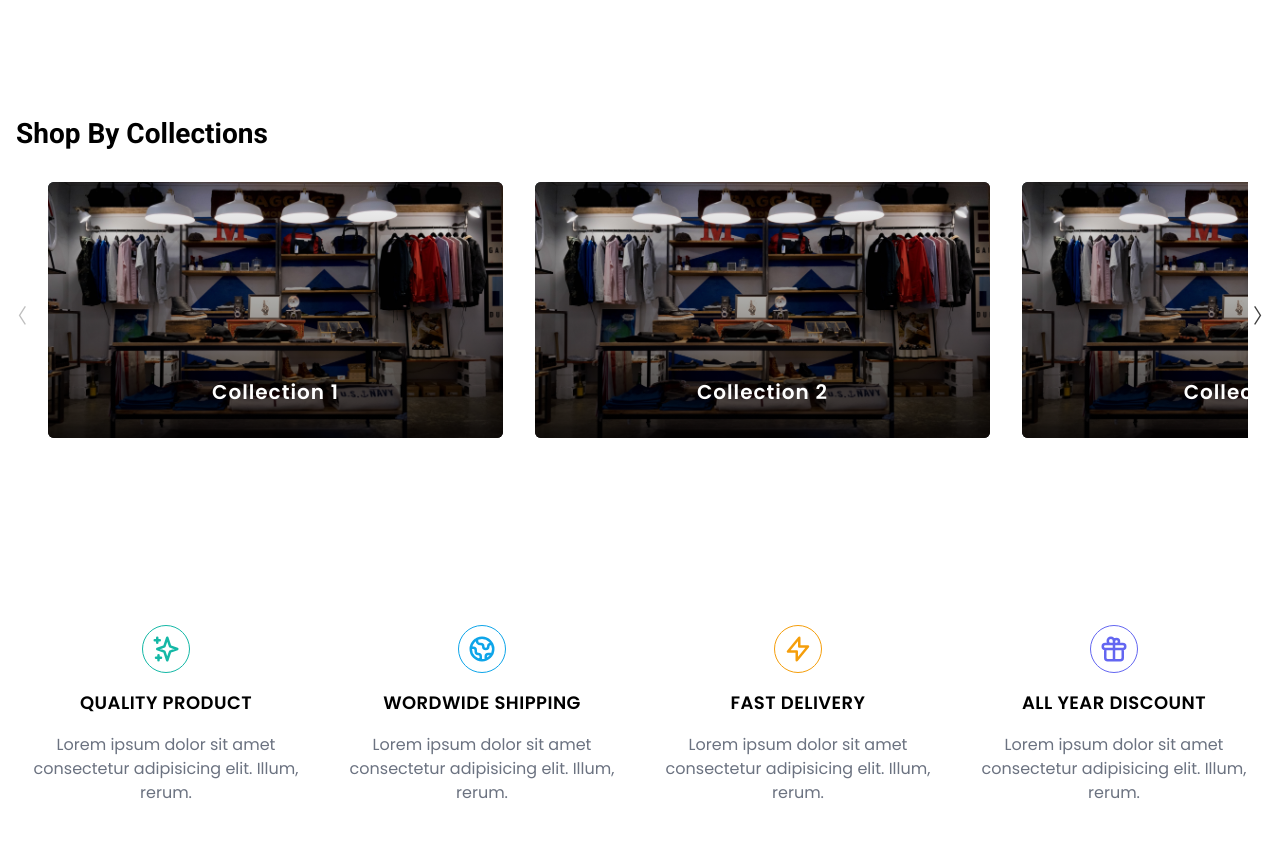
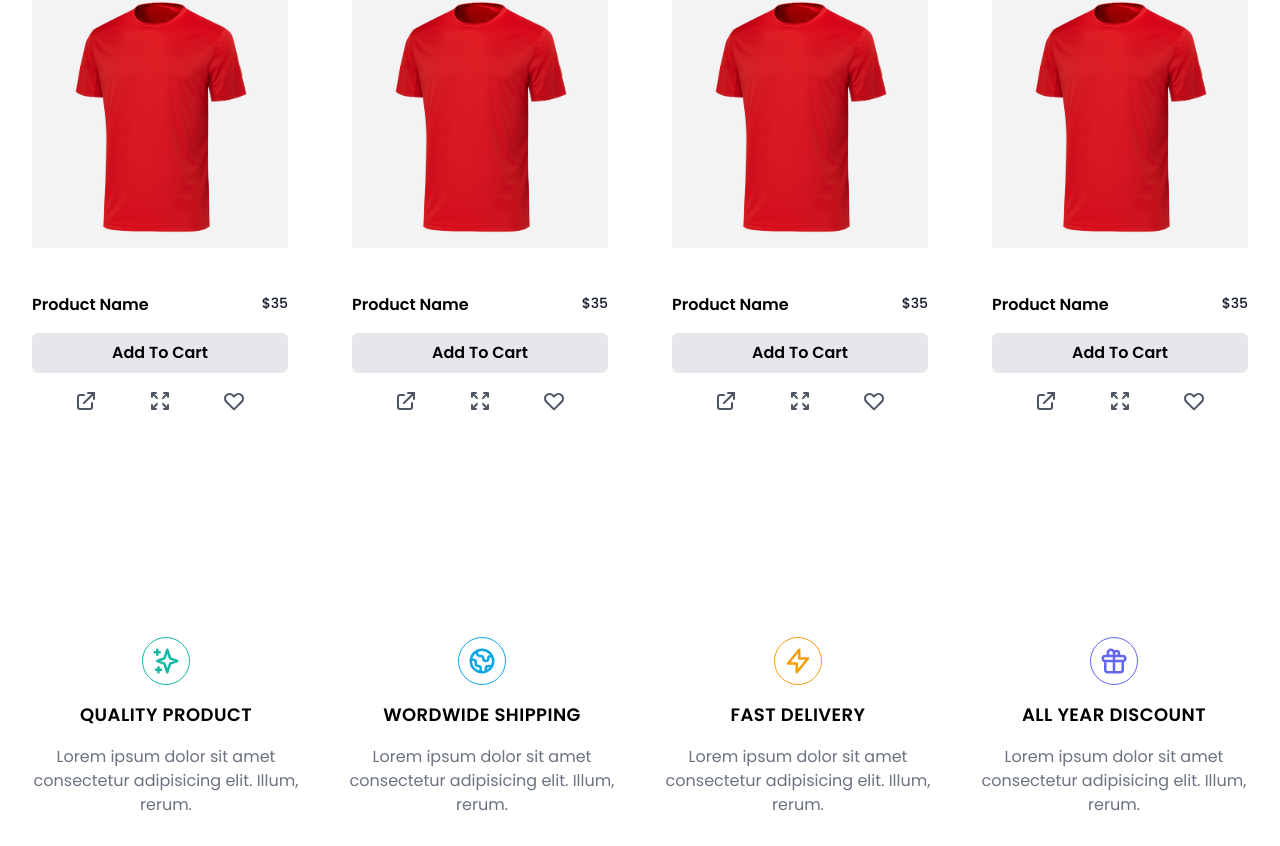
Before and after one commit to RavenSam/ecommerce_template_02, a Next.js app: page / in a window 1280 px wide. Shown: the part 1354-2200 px from the top of the page. Built offline with nearby package versions, Linux system fonts and the light colour scheme; what tailwindcss-elevation would draw is missing.

Commit message:
some details for services

```diff
--- a/pages/index.js
+++ b/pages/index.js
@@ -13,11 +13,11 @@
          </section>
 
          <section className="px-4 lg:container lg:mx-auto mt-16 py-5">
-            <TrendingProduct />
+            <ShopByCategories />
          </section>
 
          <section className="px-4 lg:container lg:mx-auto mt-16 py-5">
-            <ShopByCategories />
+            <TrendingProduct />
          </section>
 
          <section className="px-4 lg:container lg:mx-auto mt-16 py-10 md:py-24">
--- a/sections/Services.jsx
+++ b/sections/Services.jsx
@@ -31,8 +31,13 @@
    return (
       <div className="grid grid-cols-2 md:grid-cols-4 gap-y-8 gap-4">
          {servicesItems.map((item, i) => (
-            <div key={i} className="space-y-4 flex flex-col items-center justify-center text-center">
-               <div className={`rounded-full border  h-12 w-12 p-2 ${item.classes} `}>
+            <div
+               key={i}
+               className="group space-y-4 flex flex-col items-center justify-center text-center cursor-pointer rounded-md p-3"
+            >
+               <div
+                  className={`rounded-full border  h-12 w-12 p-2 transform transition duration-300 group-hover:-translate-y-4  ${item.classes} `}
+               >
                   <item.icon className="" />
                </div>
 
```
